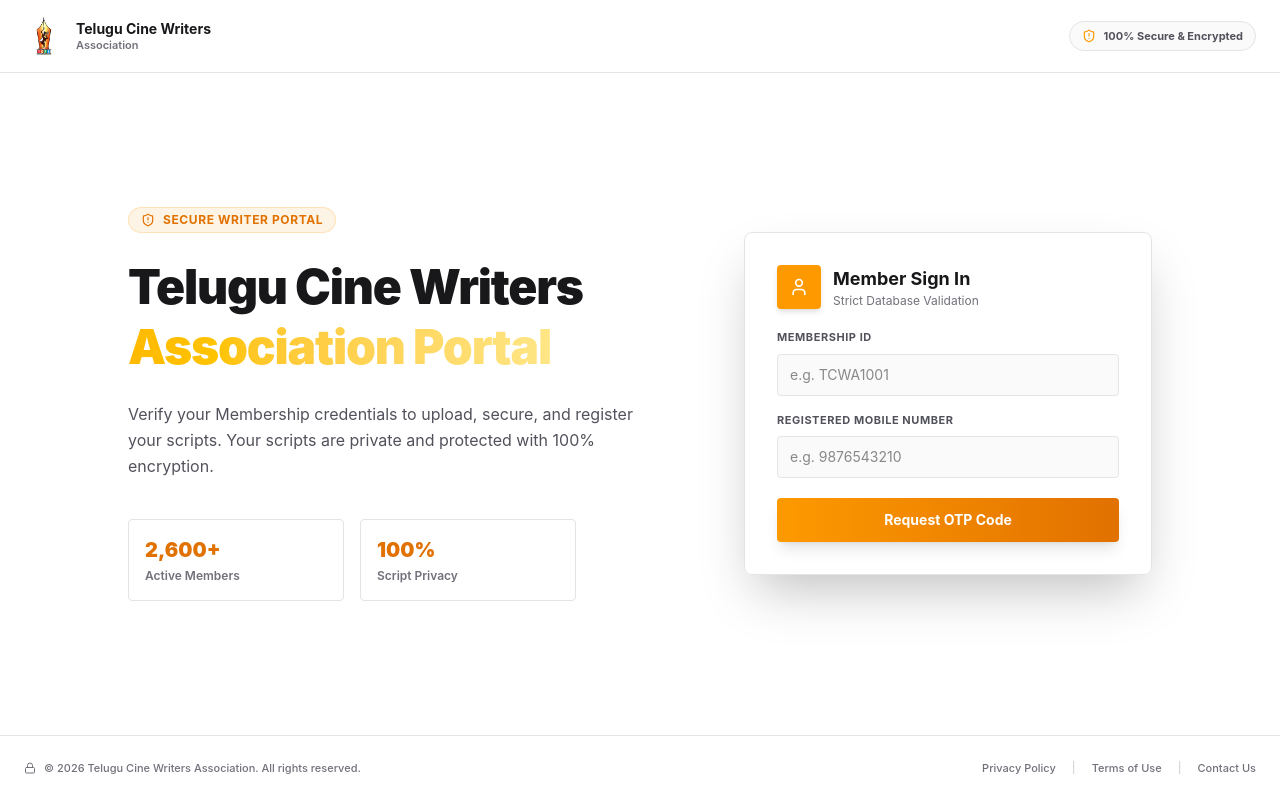
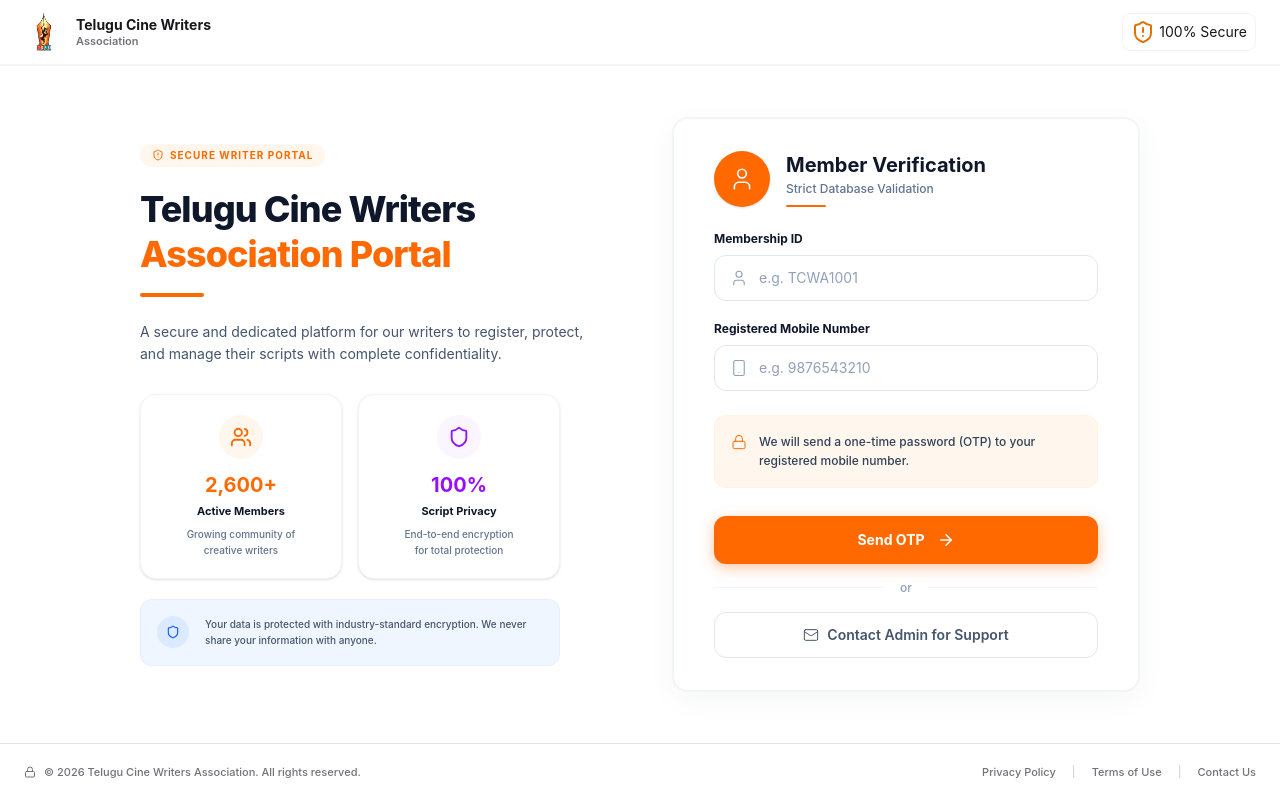
Before and after one commit to bhanudova02/writers-registration, a React (Vite) app in the folder user-writers-registration/: page /login in a window 1280 px wide. Built offline with nearby package versions, Linux system fonts and the light colour scheme; no server answers.

Commit message:
login ui updated

```diff
--- a/user-writers-registration/src/components/Footer.jsx
+++ b/user-writers-registration/src/components/Footer.jsx
@@ -2,7 +2,7 @@
 
 export default function Footer() {
   return (
-    <footer className="border-t border-zinc-200 bg-white py-6 mt-auto">
+    <footer className="border-t border-zinc-200 bg-white py-5 mt-auto">
       <div className="max-w-7xl mx-auto px-4 sm:px-6 flex flex-col md:flex-row items-center justify-between gap-4">
         <div className="flex items-center gap-2 text-zinc-500 text-[11px] font-medium">
           <Lock size={12} />
--- a/user-writers-registration/src/components/Header.jsx
+++ b/user-writers-registration/src/components/Header.jsx
@@ -2,18 +2,17 @@
 
 export default function Header() {
   return (
-    <header className="border-b border-zinc-200 bg-white">
-      <div className="max-w-7xl mx-auto px-4 sm:px-6 py-4 flex items-center justify-between">
+    <header className="border-b-2 border-gray-100 bg-white sticky top-0 z-50">
+      <div className="max-w-7xl mx-auto px-4 sm:px-6 py-3 flex items-center justify-between">
         <div className="flex items-center gap-3">
           <img src="/Logo.png" alt="TCWA Logo" className="h-10 w-10 object-contain" />
           <div className="leading-tight">
-            <div className="text-sm font-bold text-zinc-900">Telugu Cine Writers</div>
+            <div className="text-[14px] md:text-sm font-bold text-zinc-900">Telugu Cine Writers</div>
             <div className="text-[11px] font-semibold text-zinc-500">Association</div>
           </div>
         </div>
-        <div className="flex items-center gap-2 bg-zinc-50 border border-zinc-200 px-3 py-1.5 rounded-full">
-          <ShieldAlert size={14} className="text-amber-500" />
-          <span className="text-[11px] font-bold text-zinc-600">100% Secure & Encrypted</span>
+        <div className="flex items-center gap-1 border border-zinc-100 px-2 py-1.5 rounded-lg">
+          <ShieldAlert className="text-amber-600 text-sm" /> <span className='text-sm'>100% Secure</span>
         </div>
       </div>
     </header>
--- a/user-writers-registration/src/pages/Login.jsx
+++ b/user-writers-registration/src/pages/Login.jsx
@@ -1,5 +1,5 @@
 import { useState, useEffect } from 'react';
-import { User, ShieldAlert, RefreshCw, Key, Loader2 } from 'lucide-react';
+import { User, ShieldAlert, RefreshCw, Key, Loader2, Users, Shield, ArrowRight, Smartphone, Mail, Lock, PhoneCall, MessageCircle, X } from 'lucide-react';
 import { doc, getDoc } from 'firebase/firestore';
 import { db, setupRecaptcha, sendOtp } from '../firebase';
 import Header from '../components/Header';
@@ -16,6 +16,7 @@
   const [otpError, setOtpError] = useState('');
   const [resendTimer, setResendTimer] = useState(60);
   const [canResend, setCanResend] = useState(false);
+  const [showSupportModal, setShowSupportModal] = useState(false);
 
   const handleVerifyDetails = async (e) => {
     e.preventDefault();
@@ -138,114 +139,183 @@
       <Header />
       <main className="flex-1 flex items-center justify-center px-4 py-12 relative overflow-hidden bg-white">
         <div className="absolute inset-0 bg-[radial-gradient(ellipse_at_top_right,_var(--tw-gradient-stops))] from-amber-50/50 via-white to-white pointer-events-none" />
-        <div className="w-full max-w-5xl grid lg:grid-cols-12 gap-8 items-center relative z-10">
-          <div className="lg:col-span-7 space-y-6 text-left">
-            <div className="inline-flex items-center gap-2 px-3 py-1 bg-amber-500/10 border border-amber-500/20 rounded-full text-amber-600 text-xs font-bold uppercase tracking-wider">
-              <ShieldAlert size={14} />
+        <div className="w-full max-w-[1000px] grid lg:grid-cols-2 gap-12 lg:gap-16 items-center relative z-10 mx-auto">
+          <div className="space-y-5 text-left">
+            {/* SECURE WRITER PORTAL Badge */}
+            <div className="inline-flex items-center gap-1.5 px-3 py-1 bg-orange-50 rounded-full text-orange-500 text-[10px] font-bold uppercase tracking-widest">
+              <ShieldAlert size={12} />
               <span>Secure Writer Portal</span>
             </div>
-            <h1 className="text-4xl sm:text-5xl font-black leading-tight tracking-tight text-zinc-900">
-              Telugu Cine Writers <br/>
-              <span className="bg-gradient-to-r from-amber-400 to-amber-200 bg-clip-text text-transparent">
-                Association Portal
-              </span>
+
+            {/* Main Heading */}
+            <div>
+              <h1 className="text-3xl sm:text-4xl font-extrabold leading-tight tracking-tight text-slate-900">
+                Telugu Cine Writers<br />
+                <span className="text-orange-500">Association Portal</span>
               </h1>
-            <p className="text-zinc-600 text-base max-w-lg leading-relaxed">
-              Verify your Membership credentials to upload, secure, and register your scripts. Your scripts are private and protected with 100% encryption.
+              {/* Orange Line */}
+              <div className="w-16 h-1 bg-orange-500 mt-4 rounded-full"></div>
+            </div>
+
+            {/* Paragraph */}
+            <p className="text-slate-600 text-sm max-w-md leading-relaxed pt-1">
+              A secure and dedicated platform for our writers to register, protect, and manage their scripts with complete confidentiality.
             </p>
-            <div className="grid grid-cols-2 gap-4 max-w-md pt-4">
-              <div className="p-4 bg-white/40 border border-zinc-200 rounded">
-                <p className="text-amber-600 font-black text-xl">2,600+</p>
-                <p className="text-zinc-500 text-xs font-semibold mt-1">Active Members</p>
+
+            {/* Stats Cards */}
+            <div className="grid grid-cols-2 gap-4 max-w-[420px] pt-2">
+              <div className="p-5 bg-white border border-slate-100 rounded-2xl shadow-sm text-center flex flex-col items-center">
+                <div className="size-11 bg-orange-50 rounded-full flex items-center justify-center text-orange-500 mb-3">
+                  <Users size={22} />
                 </div>
-              <div className="p-4 bg-white/40 border border-zinc-200 rounded">
-                <p className="text-amber-600 font-black text-xl">100%</p>
-                <p className="text-zinc-500 text-xs font-semibold mt-1">Script Privacy</p>
+                <p className="text-orange-500 font-bold text-xl">2,600+</p>
+                <p className="text-slate-900 text-[11px] font-bold mt-1">Active Members</p>
+                <p className="text-slate-500 text-[10px] font-medium mt-1.5 leading-relaxed">Growing community of<br/>creative writers</p>
+              </div>
+              <div className="p-5 bg-white border border-slate-100 rounded-2xl shadow-sm text-center flex flex-col items-center">
+                <div className="size-11 bg-purple-50 rounded-full flex items-center justify-center text-purple-600 mb-3">
+                  <Shield size={22} />
+                </div>
+                <p className="text-purple-600 font-bold text-xl">100%</p>
+                <p className="text-slate-900 text-[11px] font-bold mt-1">Script Privacy</p>
+                <p className="text-slate-500 text-[10px] font-medium mt-1.5 leading-relaxed">End-to-end encryption<br/>for total protection</p>
               </div>
             </div>
+
+            {/* Alert Box */}
+            <div className="flex items-center gap-4 p-4 bg-[#eff6ff] border border-blue-100/50 rounded-xl max-w-[420px] mt-2">
+              <div className="shrink-0 size-8 bg-blue-100 rounded-full flex items-center justify-center text-blue-600">
+                <Shield size={14} />
               </div>
-          <div className="lg:col-span-5 w-full">
+              <p className="text-[10px] text-slate-600 font-medium leading-relaxed">
+                Your data is protected with industry-standard encryption. We never share your information with anyone.
+              </p>
+            </div>
+          </div>
+          <div className="w-full max-w-[480px] justify-self-end">
             <div id="recaptcha-container"></div>
             {!showOtpScreen ? (
-              <form onSubmit={handleVerifyDetails} className="bg-white/90 border border-zinc-200 p-6 sm:p-8 rounded-lg shadow-2xl space-y-5 backdrop-blur">
-                <div className="flex items-center gap-3">
-                  <div className="grid size-11 place-items-center rounded bg-amber-500 text-white shadow-md">
-                    <User size={20} />
+              <form onSubmit={handleVerifyDetails} className="bg-white border-2 border-slate-100 px-10 py-8 rounded-2xl shadow-[0_8px_30px_rgb(0,0,0,0.04)] space-y-6">
+                <div className="flex items-center gap-4">
+                  <div className="size-14 rounded-full bg-orange-500 text-white flex items-center justify-center shadow-sm">
+                    <User size={26} strokeWidth={1.5} />
                   </div>
                   <div>
-                    <h2 className="text-lg font-bold text-zinc-900">Member Sign In</h2>
-                    <p className="text-xs text-zinc-500">Strict Database Validation</p>
+                    <h2 className="text-xl font-bold text-slate-900">Member Verification</h2>
+                    <p className="text-xs text-slate-500 font-medium mt-0.5">Strict Database Validation</p>
+                    <div className="w-10 h-0.5 bg-orange-500 mt-2 rounded-full"></div>
                   </div>
                 </div>
                 {loginError && (
-                  <div className="bg-red-500/10 border border-red-500/20 text-red-400 p-3 rounded text-xs font-semibold">
+                  <div className="bg-red-50 border border-red-100 text-red-600 p-3 rounded-xl text-xs font-medium">
                     {loginError}
                   </div>
                 )}
-                <div className="space-y-4">
+                <div className="space-y-5">
                   <div>
-                    <label className="block text-[11px] font-bold text-zinc-600 uppercase tracking-wider mb-2">
+                    <label className="block text-xs font-bold text-slate-900 mb-2">
                       Membership ID
                     </label>
+                    <div className="relative">
+                      <div className="absolute inset-y-0 left-0 pl-4 flex items-center pointer-events-none">
+                        <User className="text-slate-400" size={18} strokeWidth={1.5} />
+                      </div>
                       <input
                         type="text"
                         value={membershipId}
                         onChange={(e) => setMembershipId(e.target.value)}
                         placeholder="e.g. TCWA1001"
-                      className="w-full bg-zinc-50 border border-zinc-200 rounded px-3 py-2.5 text-sm text-zinc-900 focus:outline-none focus:border-amber-500 transition-colors"
+                        className="w-full bg-white border border-slate-200 rounded-xl pl-11 pr-4 py-3 text-sm text-slate-900 placeholder:text-slate-400 focus:outline-none focus:border-orange-500 focus:ring-1 focus:ring-orange-500 transition-all"
                         required
                       />
                     </div>
+                  </div>
                   <div>
-                    <label className="block text-[11px] font-bold text-zinc-600 uppercase tracking-wider mb-2">
+                    <label className="block text-xs font-bold text-slate-900 mb-2">
                       Registered Mobile Number
                     </label>
+                    <div className="relative">
+                      <div className="absolute inset-y-0 left-0 pl-4 flex items-center pointer-events-none">
+                        <Smartphone className="text-slate-400" size={18} strokeWidth={1.5} />
+                      </div>
                       <input
                         type="text"
                         value={phone}
                         onChange={(e) => setPhone(e.target.value)}
                         placeholder="e.g. 9876543210"
-                      className="w-full bg-zinc-50 border border-zinc-200 rounded px-3 py-2.5 text-sm text-zinc-900 focus:outline-none focus:border-amber-500 transition-colors"
+                        className="w-full bg-white border border-slate-200 rounded-xl pl-11 pr-4 py-3 text-sm text-slate-900 placeholder:text-slate-400 focus:outline-none focus:border-orange-500 focus:ring-1 focus:ring-orange-500 transition-all"
                         required
                       />
                     </div>
                   </div>
+                </div>
+
+                <div className="flex items-start gap-3 p-4 bg-orange-50 rounded-xl border border-orange-100/50">
+                  <Lock className="text-orange-500 mt-0.5 shrink-0" size={16} strokeWidth={1.5} />
+                  <p className="text-xs text-slate-700 font-medium leading-relaxed">
+                    We will send a one-time password (OTP) to your registered mobile number.
+                  </p>
+                </div>
+
+                <div className="space-y-4 pt-1">
                   <button
                     type="submit"
                     disabled={isValidating}
-                  className="w-full bg-gradient-to-r from-amber-500 to-amber-600 hover:from-amber-600 hover:to-amber-700 text-white font-bold py-3 px-4 rounded text-sm transition-all shadow-lg active:scale-[0.98] disabled:opacity-50 disabled:cursor-not-allowed flex items-center justify-center gap-2 cursor-pointer"
+                    className="w-full bg-orange-500 hover:bg-orange-600 text-white font-bold py-3.5 px-4 rounded-xl text-sm transition-all shadow-[0_4px_14px_0_rgb(249,115,22,0.39)] hover:shadow-[0_6px_20px_rgba(249,115,22,0.23)] active:scale-[0.98] disabled:opacity-50 disabled:cursor-not-allowed flex items-center justify-center gap-2 cursor-pointer"
                   >
                     {isValidating ? (
                       <>
-                      <RefreshCw size={16} className="animate-spin" />
+                        <RefreshCw size={18} className="animate-spin" />
                         <span>Validating Account...</span>
                       </>
                     ) : (
-                    <span>Request OTP Code</span>
+                      <>
+                        <span>Send OTP</span>
+                        <ArrowRight size={18} className="ml-1" strokeWidth={2} />
+                      </>
                     )}
                   </button>
+
+                  <div className="relative flex items-center">
+                    <div className="flex-grow border-t border-slate-100"></div>
+                    <span className="flex-shrink-0 mx-4 text-slate-400 text-xs font-medium">or</span>
+                    <div className="flex-grow border-t border-slate-100"></div>
+                  </div>
+
+                  <button
+                    type="button"
+                    onClick={() => setShowSupportModal(true)}
+                    className="w-full bg-white border border-slate-200 hover:bg-slate-50 text-slate-600 font-semibold py-3 px-4 rounded-xl text-sm transition-colors flex items-center justify-center gap-2 cursor-pointer"
+                  >
+                    <Mail size={16} strokeWidth={1.5} />
+                    <span>Contact Admin for Support</span>
+                  </button>
+                </div>
               </form>
             ) : (
-              <form onSubmit={handleVerifyOtp} className="bg-white/90 border border-zinc-200 p-6 sm:p-8 rounded-lg shadow-2xl space-y-5 backdrop-blur">
-                <div className="flex items-center gap-3">
-                  <div className="grid size-11 place-items-center rounded bg-amber-500 text-white shadow-md">
-                    <Key size={20} />
+              <form onSubmit={handleVerifyOtp} className="bg-white border-2 border-slate-100 px-10 py-8 rounded-2xl shadow-[0_8px_30px_rgb(0,0,0,0.04)] space-y-6">
+                <div className="flex items-center gap-4">
+                  <div className="size-14 rounded-full bg-orange-500 text-white flex items-center justify-center shadow-sm">
+                    <Key size={26} strokeWidth={1.5} />
                   </div>
                   <div>
-                    <h2 className="text-lg font-bold text-zinc-900">Enter OTP Code</h2>
-                    <p className="text-xs text-zinc-500">Code sent to: {phone}</p>
+                    <h2 className="text-xl font-bold text-slate-900">Enter OTP Code</h2>
+                    <p className="text-xs text-slate-500 font-medium mt-0.5">Code sent to: {phone}</p>
+                    <div className="w-10 h-0.5 bg-orange-500 mt-2 rounded-full"></div>
                   </div>
                 </div>
                 {otpError && (
-                  <div className="bg-red-500/10 border border-red-500/20 text-red-400 p-3 rounded text-xs font-semibold">
+                  <div className="bg-red-50 border border-red-100 text-red-600 p-3 rounded-xl text-xs font-medium">
                     {otpError}
                   </div>
                 )}
-                <div className="bg-amber-500/10 border border-amber-500/20 text-amber-600 p-3 rounded text-xs font-semibold text-center leading-relaxed">
-                  Real OTP sent via SMS to <span className="font-extrabold text-zinc-900">{phone}</span>.
+                <div className="flex items-start gap-3 p-4 bg-orange-50 rounded-xl border border-orange-100/50">
+                  <p className="text-xs text-slate-700 font-medium leading-relaxed">
+                    Real OTP sent via SMS to <span className="font-extrabold text-slate-900">{phone}</span>.
+                  </p>
                 </div>
                 <div>
-                  <label className="block text-[11px] font-bold text-zinc-600 uppercase tracking-wider mb-2">
+                  <label className="block text-xs font-bold text-slate-900 mb-2">
                     6-Digit Verification Code
                   </label>
                   <input
@@ -253,7 +323,7 @@
                     value={otpCode}
                     onChange={(e) => setOtpCode(e.target.value)}
                     placeholder="Enter 6-Digit OTP"
-                    className="w-full bg-zinc-50 border border-zinc-200 rounded px-3 py-2.5 text-sm text-zinc-900 focus:outline-none focus:border-amber-500 tracking-[0.3em] text-center font-bold"
+                    className="w-full bg-white border border-slate-200 rounded-xl px-4 py-3 text-sm text-slate-900 placeholder:text-slate-400 focus:outline-none focus:border-orange-500 focus:ring-1 focus:ring-orange-500 tracking-[0.3em] text-center font-bold transition-all"
                     maxLength={6}
                     required
                   />
@@ -264,37 +334,89 @@
                       type="button"
                       onClick={handleResendOtp}
                       disabled={isValidating}
-                      className="text-xs font-bold text-amber-500 hover:text-amber-600 underline transition disabled:opacity-50"
+                      className="text-xs font-bold text-orange-500 hover:text-orange-600 underline transition disabled:opacity-50"
                     >
                       Resend OTP
                     </button>
                   ) : (
-                    <p className="text-xs text-zinc-500 font-semibold">
-                      Resend OTP in <span className="text-amber-600">{resendTimer}s</span>
+                    <p className="text-xs text-slate-500 font-semibold">
+                      Resend OTP in <span className="text-orange-600">{resendTimer}s</span>
                     </p>
                   )}
                 </div>
-                <div className="flex gap-2.5">
+                <div className="flex gap-3">
                   <button
                     type="button"
                     onClick={() => setShowOtpScreen(false)}
-                    className="flex-1 bg-zinc-100 hover:bg-zinc-200 text-zinc-700 font-bold py-2.5 px-4 rounded text-xs transition cursor-pointer"
+                    className="flex-1 bg-white border border-slate-200 hover:bg-slate-50 text-slate-700 font-bold py-3.5 px-4 rounded-xl text-sm transition cursor-pointer"
                   >
                     Back
                   </button>
                   <button
                     type="submit"
                     disabled={isValidating}
-                    className="flex-1 flex items-center justify-center gap-2 bg-amber-500 hover:bg-amber-600 text-white font-bold py-2.5 px-4 rounded text-xs transition active:scale-[0.98] disabled:opacity-70 disabled:cursor-not-allowed cursor-pointer"
+                    className="flex-[2] flex items-center justify-center gap-2 bg-orange-500 hover:bg-orange-600 text-white font-bold py-3.5 px-4 rounded-xl text-sm transition shadow-[0_4px_14px_0_rgb(249,115,22,0.39)] hover:shadow-[0_6px_20px_rgba(249,115,22,0.23)] active:scale-[0.98] disabled:opacity-70 disabled:cursor-not-allowed cursor-pointer"
                   >
-                    {isValidating && <Loader2 size={14} className="animate-spin" />}
-                    Confirm Login
+                    {isValidating ? <Loader2 size={18} className="animate-spin" /> : <Shield size={18} strokeWidth={2} />}
+                    <span>Confirm Login</span>
                   </button>
                 </div>
               </form>
             )}
           </div>
         </div>
+
+        {/* Support Modal */}
+        {showSupportModal && (
+          <div className="fixed inset-0 bg-slate-900/40 backdrop-blur-sm z-50 flex items-center justify-center p-4">
+            <div className="bg-white rounded-2xl shadow-xl w-full max-w-sm overflow-hidden">
+              <div className="px-5 py-4 flex items-center justify-between bg-slate-50 border-b border-slate-100">
+                <div>
+                  <h3 className="text-base font-bold text-slate-900">Contact Support</h3>
+                </div>
+                <button
+                  onClick={() => setShowSupportModal(false)}
+                  className="text-slate-400 hover:text-slate-600 transition-colors cursor-pointer"
+                >
+                  <X size={20} strokeWidth={2} />
+                </button>
+              </div>
+              <div className="flex flex-col">
+                <a
+                  href="mailto:support@tcwa.in"
+                  className="flex items-center gap-4 px-5 py-4 hover:bg-slate-50 transition-colors border-b border-slate-100 group"
+                >
+                  <Mail size={20} className="text-slate-400 group-hover:text-orange-500 transition-colors" strokeWidth={1.5} />
+                  <div>
+                    <p className="text-sm font-semibold text-slate-900">Email Address</p>
+                    <p className="text-xs text-slate-500">support@tcwa.in</p>
+                  </div>
+                </a>
+                <a
+                  href="https://wa.me/919876543210"
+                  target="_blank" rel="noopener noreferrer"
+                  className="flex items-center gap-4 px-5 py-4 hover:bg-slate-50 transition-colors border-b border-slate-100 group"
+                >
+                  <MessageCircle size={20} className="text-slate-400 group-hover:text-green-500 transition-colors" strokeWidth={1.5} />
+                  <div>
+                    <p className="text-sm font-semibold text-slate-900">WhatsApp Chat</p>
+                    <p className="text-xs text-slate-500">+91 98765 43210</p>
+                  </div>
+                </a>
+                <a
+                  href="tel:+919876543210"
+                  className="flex items-center gap-4 px-5 py-4 hover:bg-slate-50 transition-colors group"
+                >
+                  <PhoneCall size={20} className="text-slate-400 group-hover:text-blue-500 transition-colors" strokeWidth={1.5} />
+                  <div>
+                    <p className="text-sm font-semibold text-slate-900">Call Admin</p>
+                    <p className="text-xs text-slate-500">+91 98765 43210</p>
+                  </div>
+                </a>
+              </div>
+            </div>
+          </div>
+        )}
       </main>
       <Footer />
     </div>
```
Lines whose indentation alone changed are shown as unchanged.
